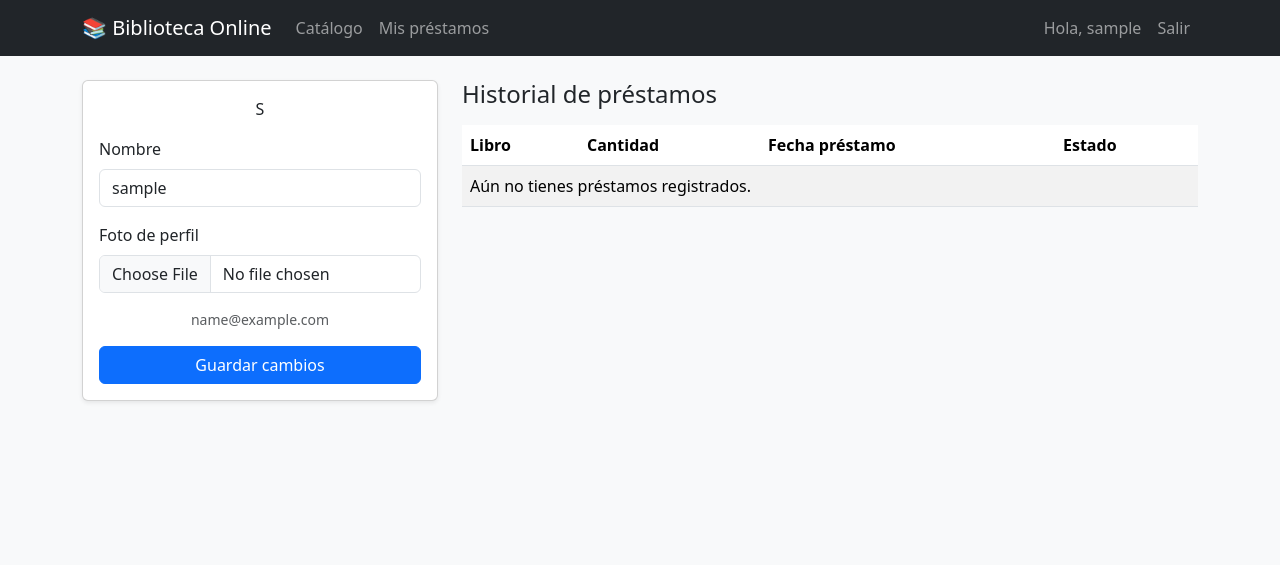
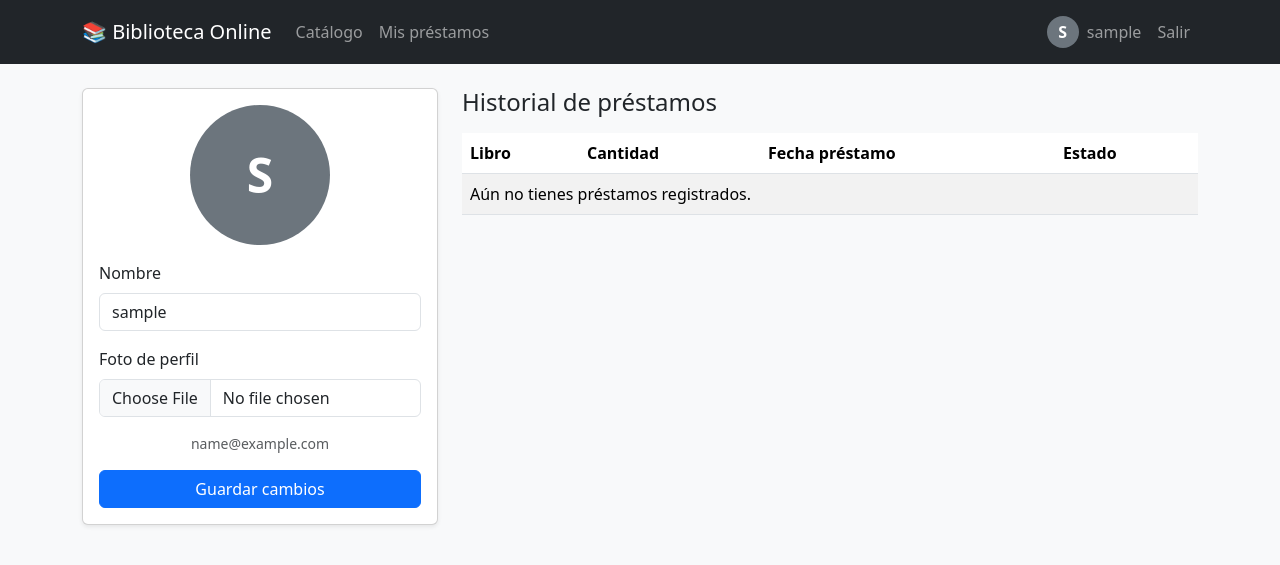
Before and after one commit to dromedario360-ui/biblioteca_python_p3, a Flask app: page /auth/perfil in a window 1280 px wide. Shown: the top 565 px of the page. Run offline with Flask 3, Linux system fonts and the light colour scheme; the visitor is signed in with stand-in values (Sample User, id 1); data that the repository does not hold is empty.

Commit message:
style: mejora visual del catálogo, navbar con avatar y tarjetas de libro

```diff
--- a/app/static/css/style.css
+++ b/app/static/css/style.css
@@ -9,3 +9,55 @@ body {
 .card:hover {
     transform: translateY(-3px);
 }
+
+.book-cover {
+    height: 220px;
+    width: 100%;
+    object-fit: cover;
+}
+
+.book-cover-placeholder {
+    display: flex;
+    align-items: center;
+    justify-content: center;
+    background-color: #e9ecef;
+    font-size: 3rem;
+}
+
+.text-truncate-3 {
+    display: -webkit-box;
+    -webkit-line-clamp: 3;
+    -webkit-box-orient: vertical;
+    overflow: hidden;
+}
+
+.nav-avatar {
+    width: 32px;
+    height: 32px;
+    object-fit: cover;
+}
+
+.nav-avatar-placeholder {
+    display: flex;
+    align-items: center;
+    justify-content: center;
+    background-color: #6c757d;
+    color: #fff;
+    font-weight: bold;
+}
+
+.profile-photo {
+    width: 140px;
+    height: 140px;
+    object-fit: cover;
+}
+
+.profile-photo-placeholder {
+    display: flex;
+    align-items: center;
+    justify-content: center;
+    background-color: #6c757d;
+    color: #fff;
+    font-size: 3rem;
+    font-weight: bold;
+}
--- a/app/templates/base.html
+++ b/app/templates/base.html
@@ -21,9 +21,18 @@
                     {% endif %}
                     {% endif %}
                 </ul>
-                <ul class="navbar-nav">
+                <ul class="navbar-nav align-items-center">
                     {% if current_user.is_authenticated %}
-                    <li class="nav-item"><span class="nav-link">Hola, {{ current_user.nombre }}</span></li>
+                    <li class="nav-item">
+                        <a class="nav-link d-flex align-items-center gap-2" href="{{ url_for('auth.perfil') }}">
+                            {% if current_user.foto %}
+                            <img src="{{ url_for('static', filename=current_user.foto) }}" class="nav-avatar rounded-circle" alt="">
+                            {% else %}
+                            <span class="nav-avatar nav-avatar-placeholder rounded-circle">{{ current_user.nombre[0]|upper }}</span>
+                            {% endif %}
+                            {{ current_user.nombre }}
+                        </a>
+                    </li>
                     <li class="nav-item"><a class="nav-link" href="{{ url_for('auth.logout') }}">Salir</a></li>
                     {% else %}
                     <li class="nav-item"><a class="nav-link" href="{{ url_for('auth.login') }}">Iniciar sesión</a></li>
```
